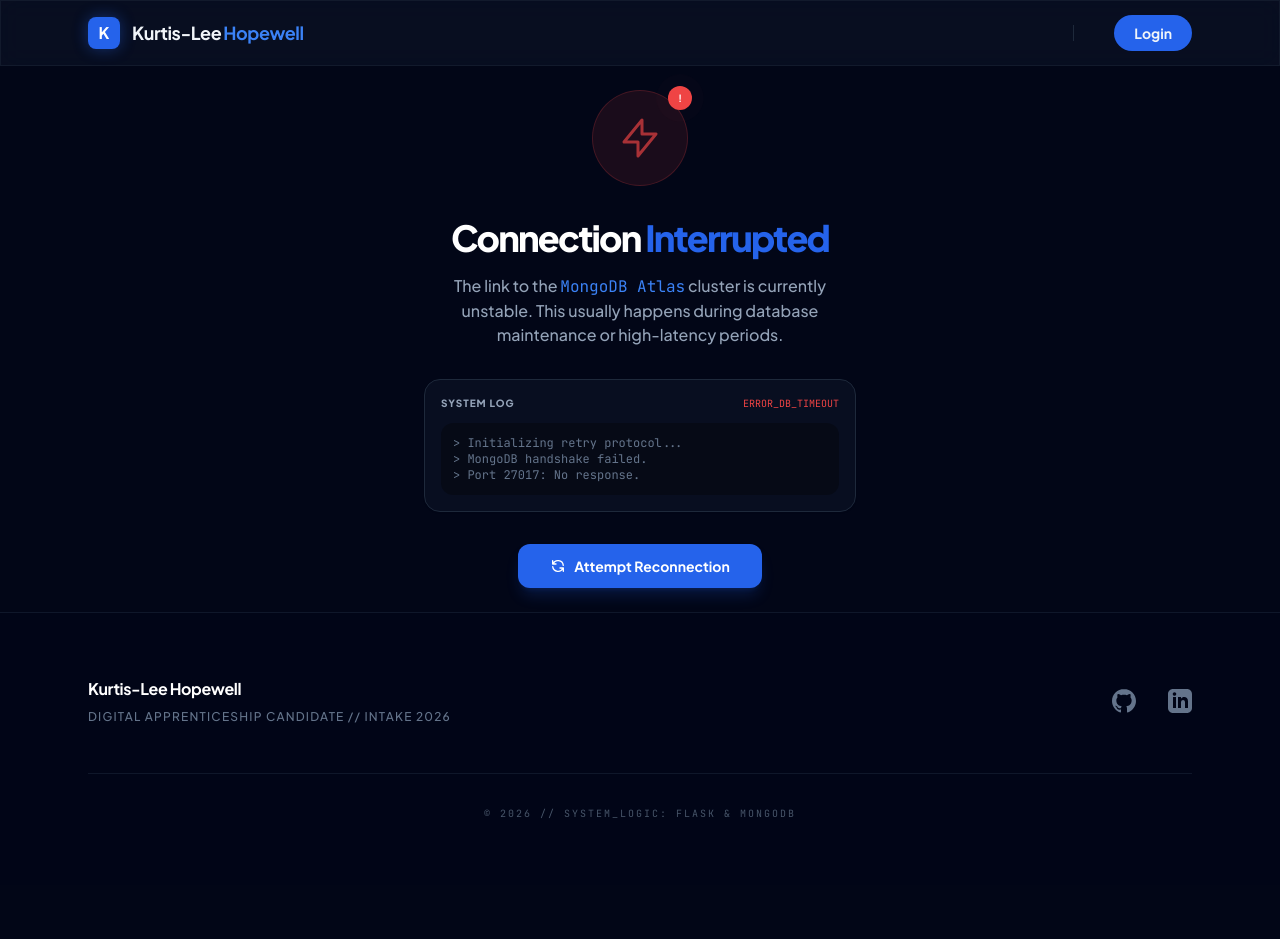
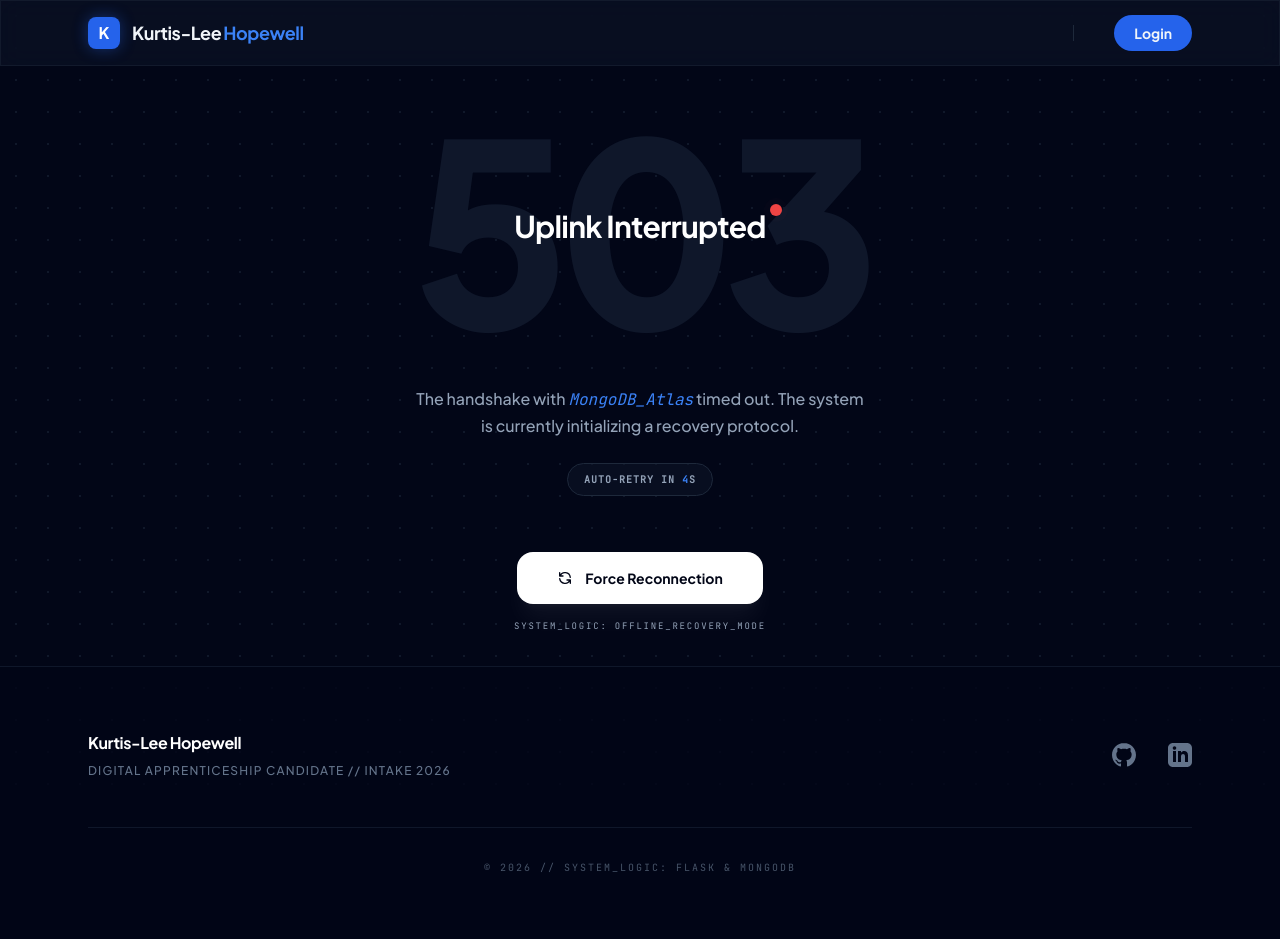
Before and after one commit to Kalmai221/portfolio, a Flask app: template api/templates/503.html in a window 1280 px wide. Before the commit the page ends 818 px from the top, so only its background shows below. Run offline with Flask 3, Linux system fonts and the light colour scheme; the template is opened without the code that fills it, so the values that code supplies are empty; some libraries are stand-ins or nearby versions.

Commit message:
Improved error handling and displaying

```diff
--- a/api/index.py
+++ b/api/index.py
@@ -10,6 +10,7 @@ import json
 from user_agents import parse
 import requests
 import io
+import traceback
 
 load_dotenv()
 
@@ -351,7 +352,6 @@ def cms_router(path):
         if page:
             log_visit(path, 200)
 
-            # Define the context
             template_context = {
                 "db": db,
                 "session": session,
@@ -363,16 +363,17 @@ def cms_router(path):
 
             if page.get('python_logic'):
                 try:
-                    # Pass template_context as the local scope
-                    # This makes 'template_context' a variable the script can see
                     exec(page['python_logic'], {"template_context": template_context}, template_context)
                 except Exception as e:
+                    # 1. Log the error to analytics for later review
+                    log_visit(path, 500)
+                    # 2. Capture the detailed technical breakdown
                     template_context['logic_error'] = str(e)
+                    template_context['error_traceback'] = traceback.format_exc()
 
-            # Render logic
-            raw_content = page.get('content', '')
+            # ... (rendering logic remains the same)
             from flask import render_template_string
-            rendered_node_content = render_template_string(raw_content, **template_context)
+            rendered_node_content = render_template_string(page.get('content', ''), **template_context)
 
             return render_template('page.html',
                                  rendered_node_content=rendered_node_content,
--- a/api/templates/503.html
+++ b/api/templates/503.html
@@ -1,48 +1,62 @@
 {% extends "layout.html" %}
 {% block content %}
-<div class="flex items-center justify-center min-h-full p-4 md:p-6 text-center transition-colors duration-500">
-    <div class="max-w-md w-full px-2">
-        <div class="relative inline-flex mb-6 md:mb-8">
-            <div class="w-20 h-20 md:w-24 md:h-24 bg-red-500/10 rounded-full flex items-center justify-center border border-red-500/20">
-                <svg xmlns="http://www.w3.org/2000/svg" class="h-10 w-10 md:h-12 md:w-12 text-red-500 animate-pulse" fill="none" viewBox="0 0 24 24" stroke="currentColor">
-                    <path stroke-linecap="round" stroke-linejoin="round" stroke-width="1.5" d="M13 10V3L4 14h7v7l9-11h-7z" />
-                </svg>
-            </div>
-            <div class="absolute -top-1 -right-1 flex h-6 w-6">
-                <span class="animate-ping absolute inline-flex h-full w-full rounded-full bg-red-400 opacity-75"></span>
-                <span class="relative inline-flex rounded-full h-6 w-6 bg-red-500 items-center justify-center text-[10px] text-white font-bold">!</span>
+<div class="fixed inset-0 -z-10 bg-[radial-gradient(#e2e8f0_1px,transparent_1px)] dark:bg-[radial-gradient(#334155_1px,transparent_1px)] [background-size:32px_32px] opacity-30"></div>
+
+<div class="flex flex-col items-center justify-center min-h-[75vh] p-6 text-center">
+
+    <div class="relative mb-8">
+        <h1 class="text-[12rem] md:text-[16rem] font-black leading-none tracking-tighter text-slate-100 dark:text-slate-900 select-none">
+            503
+        </h1>
+        <div class="absolute inset-0 flex items-center justify-center">
+            <div class="relative">
+                <span class="text-2xl md:text-3xl font-bold tracking-tight text-slate-900 dark:text-white">
+                    Uplink Interrupted
+                </span>
+                <span class="absolute -top-1 -right-4 flex h-3 w-3">
+                    <span class="animate-ping absolute inline-flex h-full w-full rounded-full bg-red-400 opacity-75"></span>
+                    <span class="relative inline-flex rounded-full h-3 w-3 bg-red-500"></span>
+                </span>
             </div>
         </div>
+    </div>
 
-        <h1 class="text-3xl md:text-4xl font-black tracking-tighter text-slate-900 dark:text-white mb-4 transition-colors">
-            Connection <span class="text-blue-600">Interrupted</span>
-        </h1>
-
-        <p class="text-sm md:text-base text-slate-500 dark:text-slate-400 font-medium mb-8 leading-relaxed">
-            The link to the <span class="font-mono text-blue-500">MongoDB Atlas</span> cluster is currently unstable.
-            This usually happens during database maintenance or high-latency periods.
+    <div class="max-w-md space-y-6">
+        <p class="text-slate-500 dark:text-slate-400 font-medium leading-relaxed">
+            The handshake with <span class="font-mono text-blue-500 italic">MongoDB_Atlas</span> timed out. The system is currently initializing a recovery protocol.
         </p>
 
-        <div class="bg-slate-100 dark:bg-slate-900/50 border border-slate-200 dark:border-slate-800 p-4 rounded-2xl mb-8 shadow-sm">
-            <div class="flex justify-between items-center mb-3">
-                <span class="text-[9px] md:text-[10px] uppercase font-black text-slate-400 tracking-widest">System Log</span>
-                <span class="text-[9px] md:text-[10px] font-mono text-red-500">ERROR_DB_TIMEOUT</span>
-            </div>
-            <p class="text-[10px] md:text-xs text-slate-500 font-mono text-left bg-slate-200 dark:bg-black/30 p-3 rounded-xl overflow-x-auto whitespace-nowrap md:whitespace-normal">
-                <span class="block">> Initializing retry protocol...</span>
-                <span class="block">> MongoDB handshake failed.</span>
-                <span class="block">> Port 27017: No response.</span>
-            </p>
+        <div class="inline-flex items-center gap-3 px-4 py-2 bg-slate-100 dark:bg-slate-900/50 border border-slate-200 dark:border-slate-800 rounded-full">
+            <span class="text-[10px] font-mono font-bold uppercase tracking-widest text-slate-600 dark:text-slate-400">
+                Auto-retry in <span id="timer" class="text-blue-500 font-black">10</span>s
+            </span>
         </div>
 
-        <div class="px-4 md:px-0">
-            <a href="/" class="w-full md:w-auto inline-flex items-center justify-center gap-2 bg-blue-600 hover:bg-blue-500 text-white px-8 py-4 md:py-3 rounded-xl font-bold text-sm transition-all shadow-lg shadow-blue-600/20 active:scale-95">
-                <svg xmlns="http://www.w3.org/2000/svg" class="h-4 w-4" fill="none" viewBox="0 0 24 24" stroke="currentColor">
+        <div class="pt-8 flex flex-col items-center gap-4">
+            <a href="/" class="group inline-flex items-center gap-3 bg-slate-900 dark:bg-white text-white dark:text-slate-950 px-10 py-4 rounded-2xl font-bold text-sm transition-all hover:scale-[1.02] active:scale-[0.98] shadow-xl shadow-slate-900/10 dark:shadow-white/5">
+                <svg xmlns="http://www.w3.org/2000/svg" class="h-4 w-4 transition-transform group-hover:rotate-180 duration-500" fill="none" viewBox="0 0 24 24" stroke="currentColor">
                     <path stroke-linecap="round" stroke-linejoin="round" stroke-width="2" d="M4 4v5h.582m15.356 2A8.001 8.001 0 004.582 9m0 0H9m11 11v-5h-.581m0 0a8.003 8.003 0 01-15.357-2m15.357 2H15" />
                 </svg>
-                Attempt Reconnection
+                Force Reconnection
             </a>
+            <p class="text-[9px] text-slate-400 font-mono uppercase tracking-[0.2em]">
+                System_Logic: Offline_Recovery_Mode
+            </p>
         </div>
     </div>
 </div>
+
+<script>
+    let seconds = 10;
+    const timerElement = document.getElementById('timer');
+
+    const countdown = setInterval(() => {
+        seconds--;
+        timerElement.innerText = seconds;
+        if (seconds <= 0) {
+            clearInterval(countdown);
+            window.location.reload();
+        }
+    }, 1000);
+</script>
 {% endblock %}
```
Also changed, not shown: api/templates/404.html (+21 -50 lines), api/templates/page.html (+40 -13 lines).
